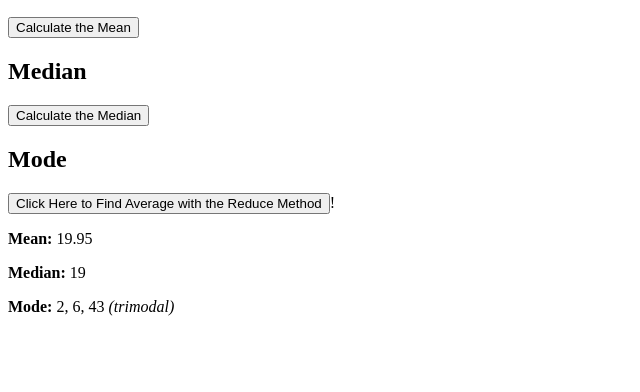
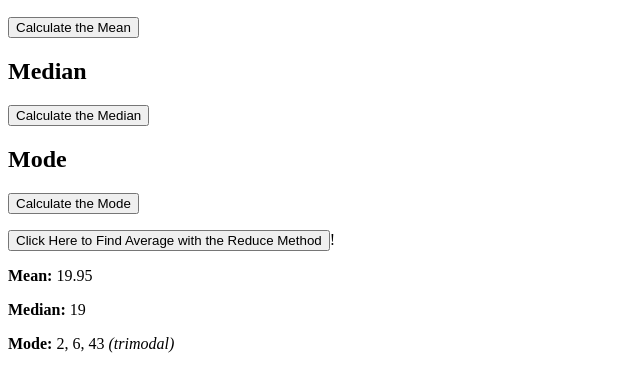
Before and after one commit to ehstowe/prep221, a plain HTML site: page index.html in a window 1280 px wide. Shown: the part 96-488 px from the top of the page, without its empty margins (0-640 px from the left). Drawn offline with Linux system fonts and the light colour scheme; a script that the page names is missing.

Commit message:
Update index.html

```diff
--- a/index.html
+++ b/index.html
@@ -9,6 +9,7 @@
   <button onclick="median()" type="button" id="medianButton">Calculate the Median</button>
   <p id="median"></p>
   <h2>Mode</h2>
+  <button onclick="mode()" type="button" id="modeButton">Calculate the Mode</button>
   <p id="mode"</p>
 
 
```
